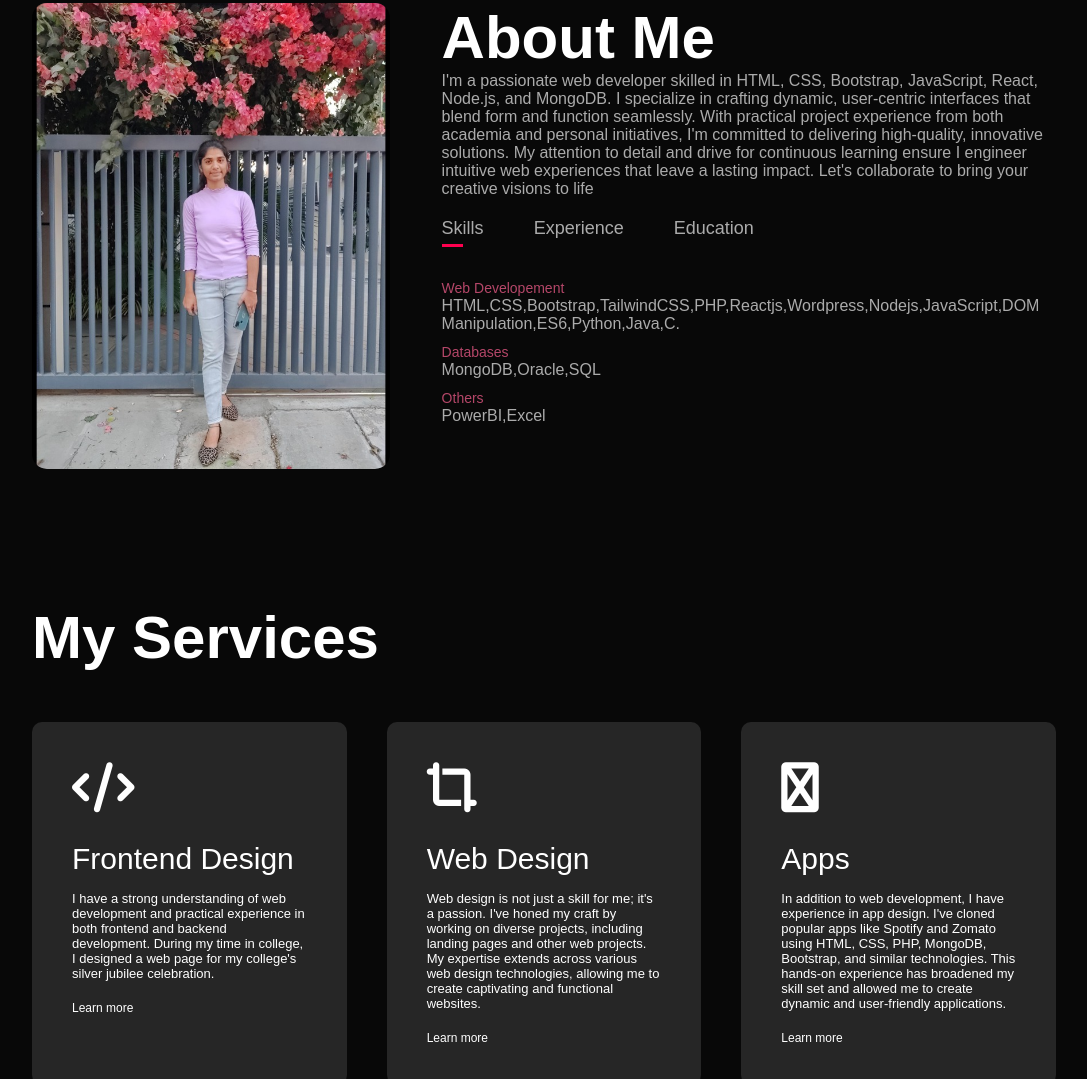
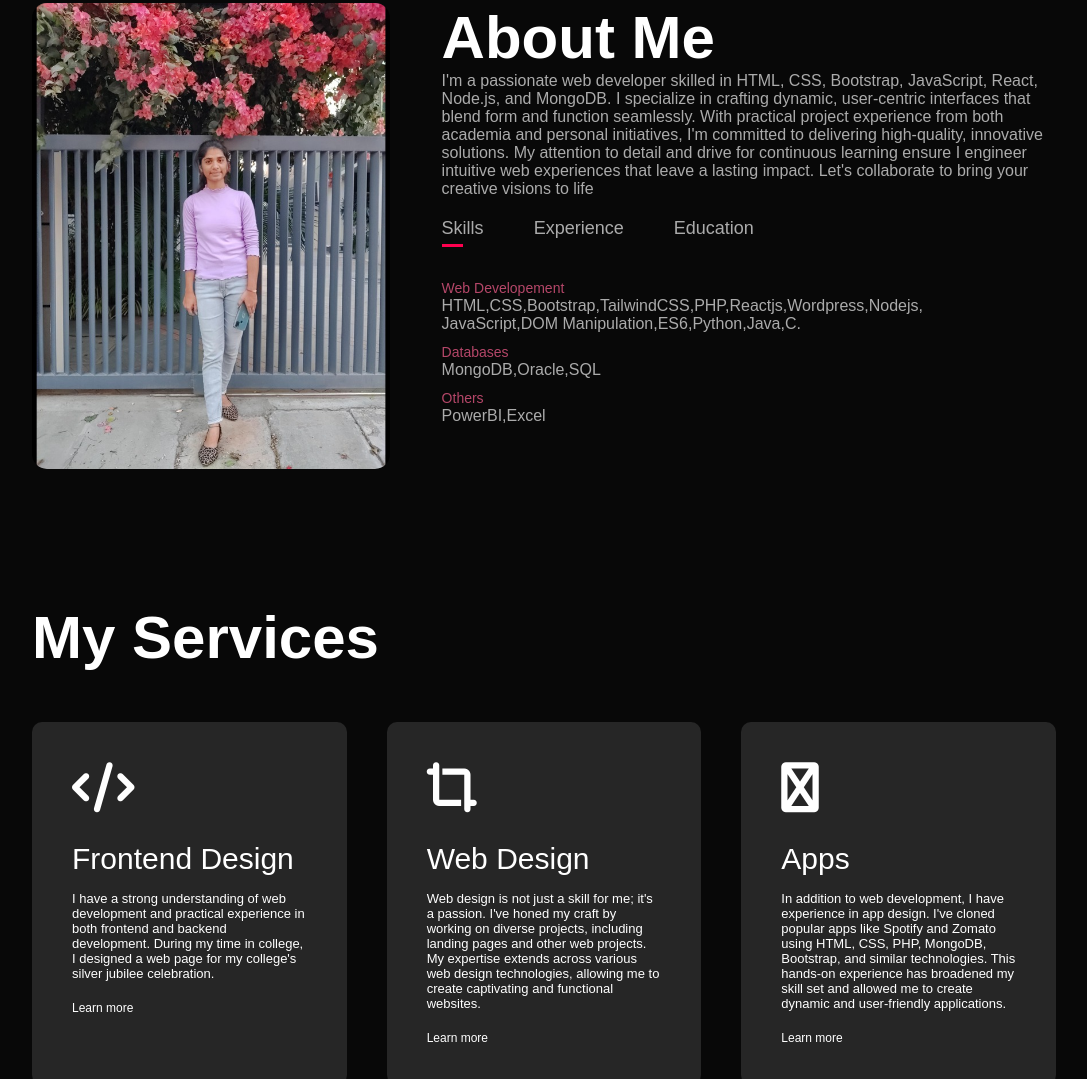
Before and after one commit to priya-aavala/My-Portfolio, a plain HTML site: page index.html in a window 1280 px wide. Shown: the part 887-1966 px from the top of the page, without its empty margins (96-1183 px from the left). Drawn offline with Linux system fonts and the light colour scheme.

Commit message:
skills changes2

```diff
--- a/index.html
+++ b/index.html
@@ -54,7 +54,7 @@
                 </div>
                 <div class="tab-contents active-tab" id="skills">
                     <ul>
-                        <li><span>Web Developement</span><br>HTML,CSS,Bootstrap,TailwindCSS,PHP,Reactjs,Wordpress,Nodejs,JavaScript,DOM Manipulation,ES6,Python,Java,C.</li>
+                        <li><span>Web Developement</span><br>HTML,CSS,Bootstrap,TailwindCSS,PHP,Reactjs,Wordpress,Nodejs,<br>JavaScript,DOM Manipulation,ES6,Python,Java,C.</li>
                         <li><span>Databases</span><br>MongoDB,Oracle,SQL</li>
                         <li><span>Others</span><br>PowerBI,Excel</li>
                     </ul>
```
